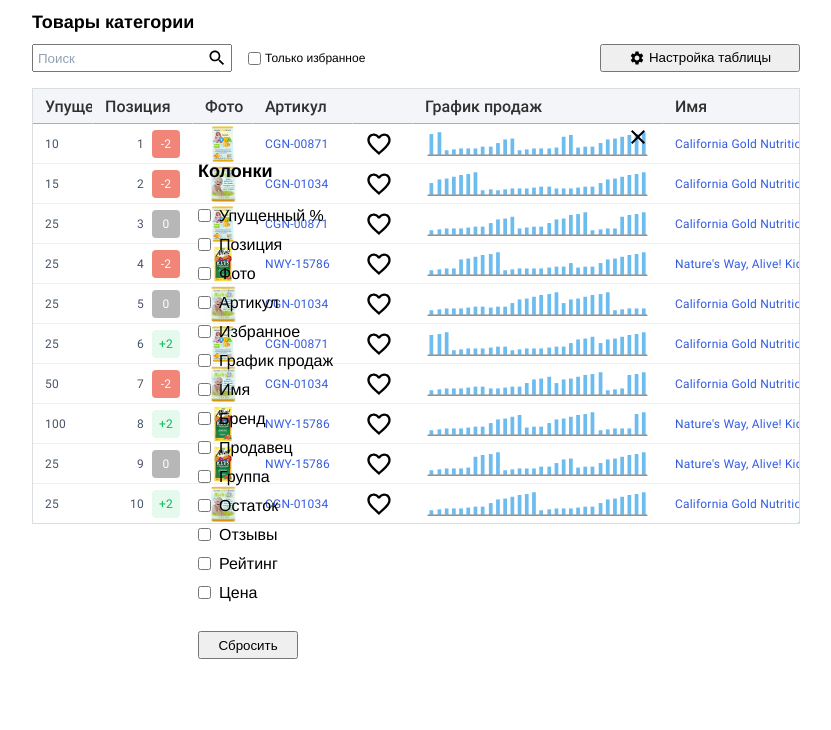
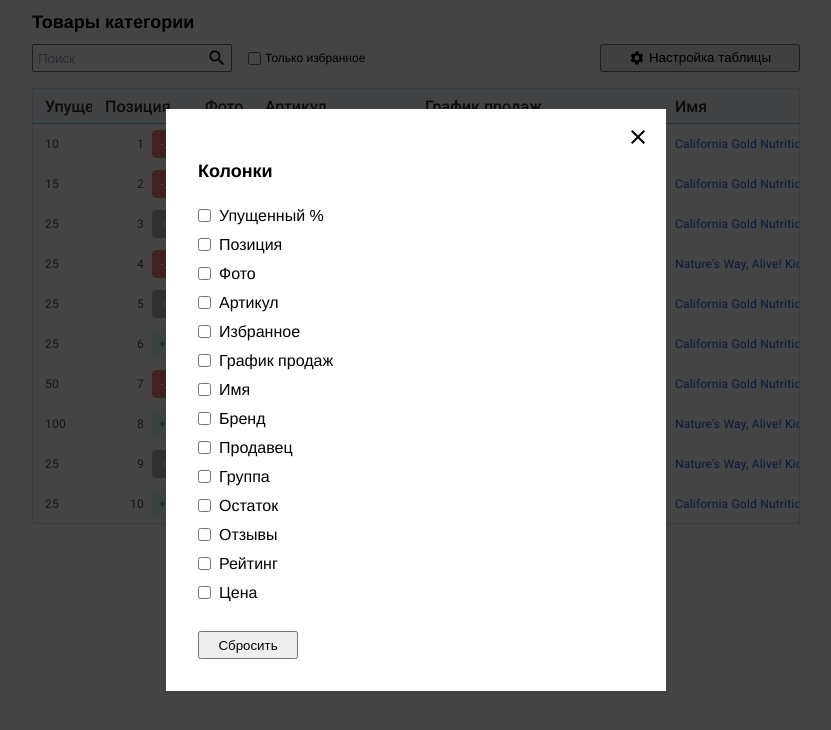
Before and after one commit to eugene-serb/eggheads-test-task, a Vue app: page / in a window 1280 px wide. Both pictures are taken after a click on the button "Настройка таблицы". Shown: the top 730 px of the page, without its empty margins (224-1055 px from the left). Built offline with nearby package versions, Linux system fonts and the light colour scheme.

Commit message:
fix overlay styles

```diff
--- a/src/App.vue
+++ b/src/App.vue
@@ -45,8 +45,8 @@
     --default-font-size: calc(var(--step-size) * 3);
     --table-header-font-size: calc(var(--step-size) * 4);
     --table-column-font-size: calc(var(--step-size) * 3);
-    --overlay-background-color: --var(--color-black-transparent);
-    --overlay-modal-background-color: --var(--color-white);
+    --overlay-background-color: var(--color-black-transparent);
+    --overlay-modal-background-color: var(--color-white);
   }
 
   *, ::after, ::before {
--- a/src/components/Overlay/OverlayModal.vue
+++ b/src/components/Overlay/OverlayModal.vue
@@ -30,7 +30,7 @@
     display: flex;
     flex-direction: column;
     justify-content: flex-start;
-    background: var(--modal-background-color);
+    background: var(--overlay-modal-background-color);
   }
 
   .modal__close-container {
```
